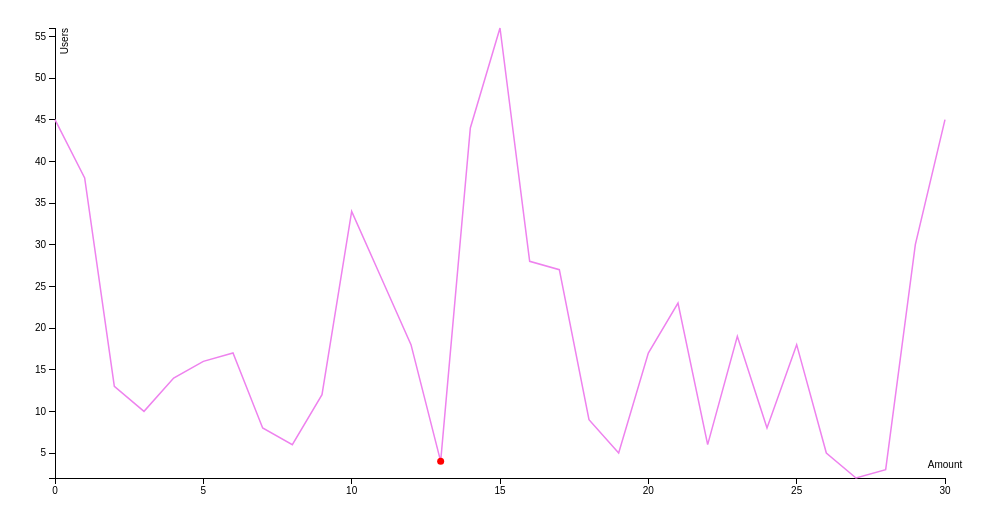
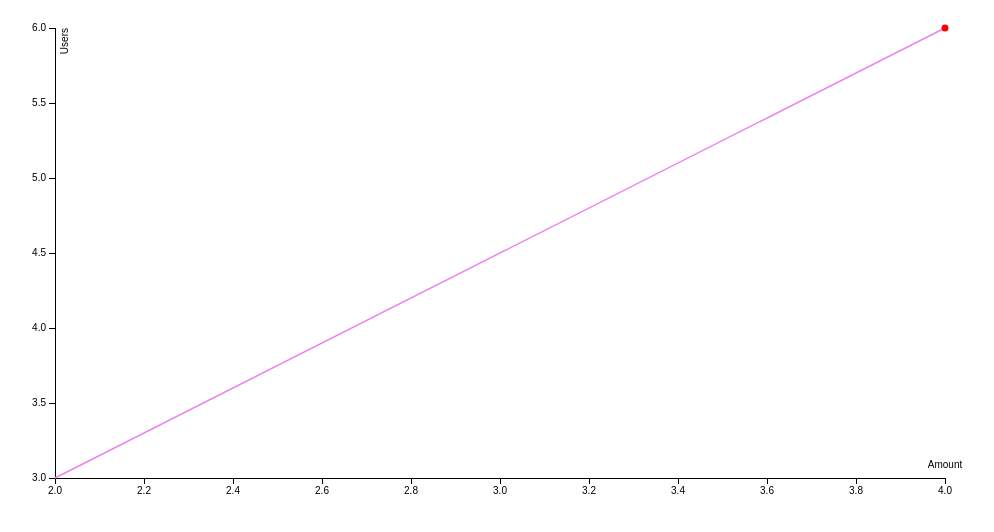
Before and after one commit to matnel/euhackathon-2013, a website: page plots/index.html in a window 1280 px wide. Shown: the whole page, without its empty margins (3-997 px from the left). Drawn offline with nearby package versions, Linux system fonts and the light colour scheme.

Commit message:
data taulukosta

```diff
--- a/plots/index.html
+++ b/plots/index.html
@@ -56,11 +56,12 @@ var svg = d3.select("body").append("svg")
   .append("g")
     .attr("transform", "translate(" + margin.left + "," + margin.top + ")");
 
-d3.tsv("data2.tsv", function(error, data) {
+// d3.tsv("data2.tsv", function(error, data) {
+  data = [[2,3],[4,6]];
   data.forEach(function(d) {
     //d.date = parseDate(d.date);
-    d.int1 = +d.int1;
-    d.int2 = +d.int2;
+    d.int1 = d[0];
+    d.int2 = d[1];
   });
 
   x.domain(d3.extent(data, function(d) { return d.int1; }));
@@ -95,12 +96,12 @@ d3.tsv("data2.tsv", function(error, data) {
   svg.selectAll("dot")
         .data(data)
     .enter().append("circle")
-    .filter(function(d) { return d.int1 == 13 })    // <== This line
+    .filter(function(d) { return d.int1 == 4 })    // <== This line
         .style("fill", "red")                        // <== and this one
         .attr("r", 3.5)
         .attr("cx", function(d) { return x(d.int1); })
         .attr("cy", function(d) { return y(d.int2); });
-});
+// });
 
 </script>
 </html>
```
